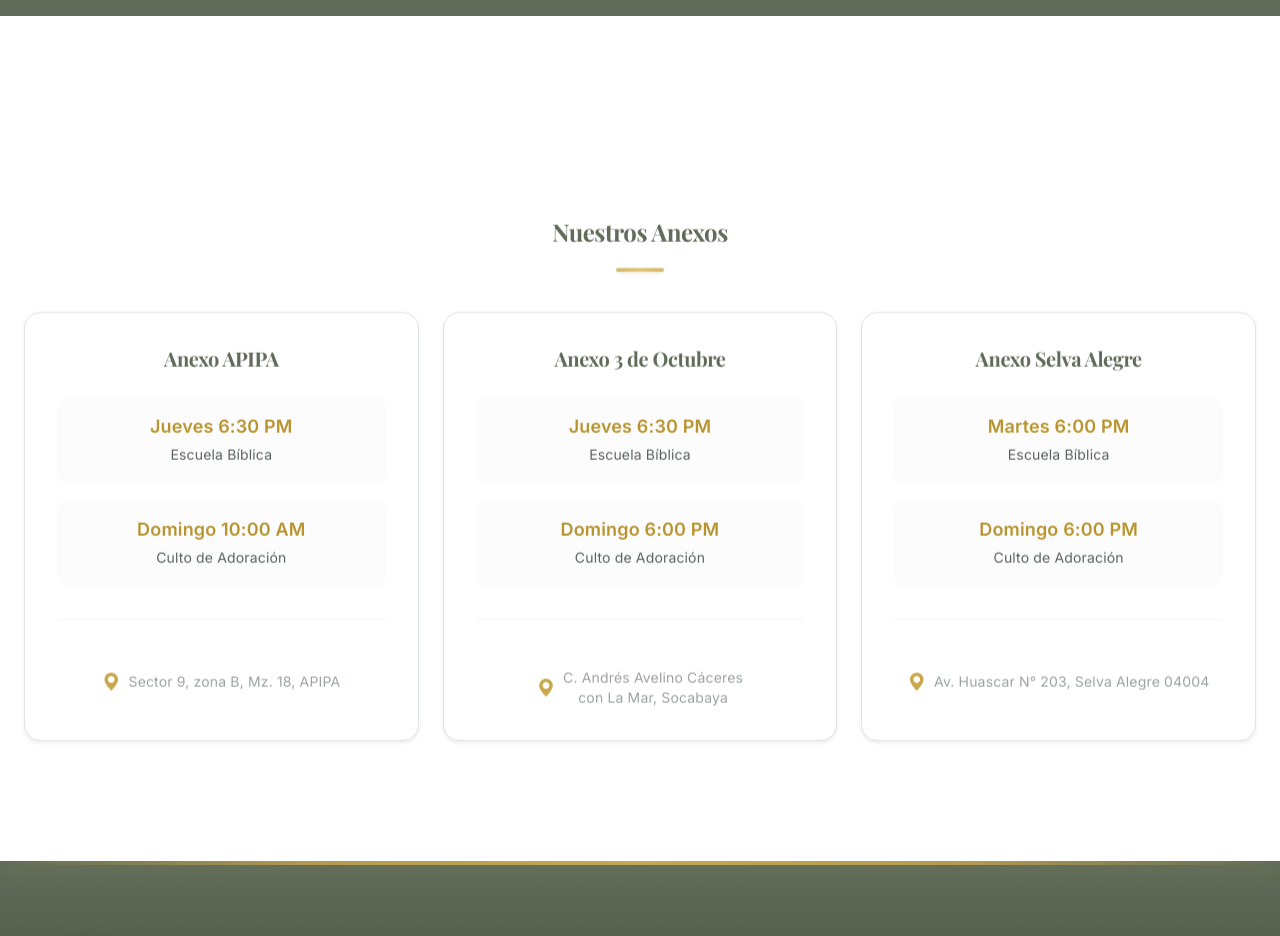
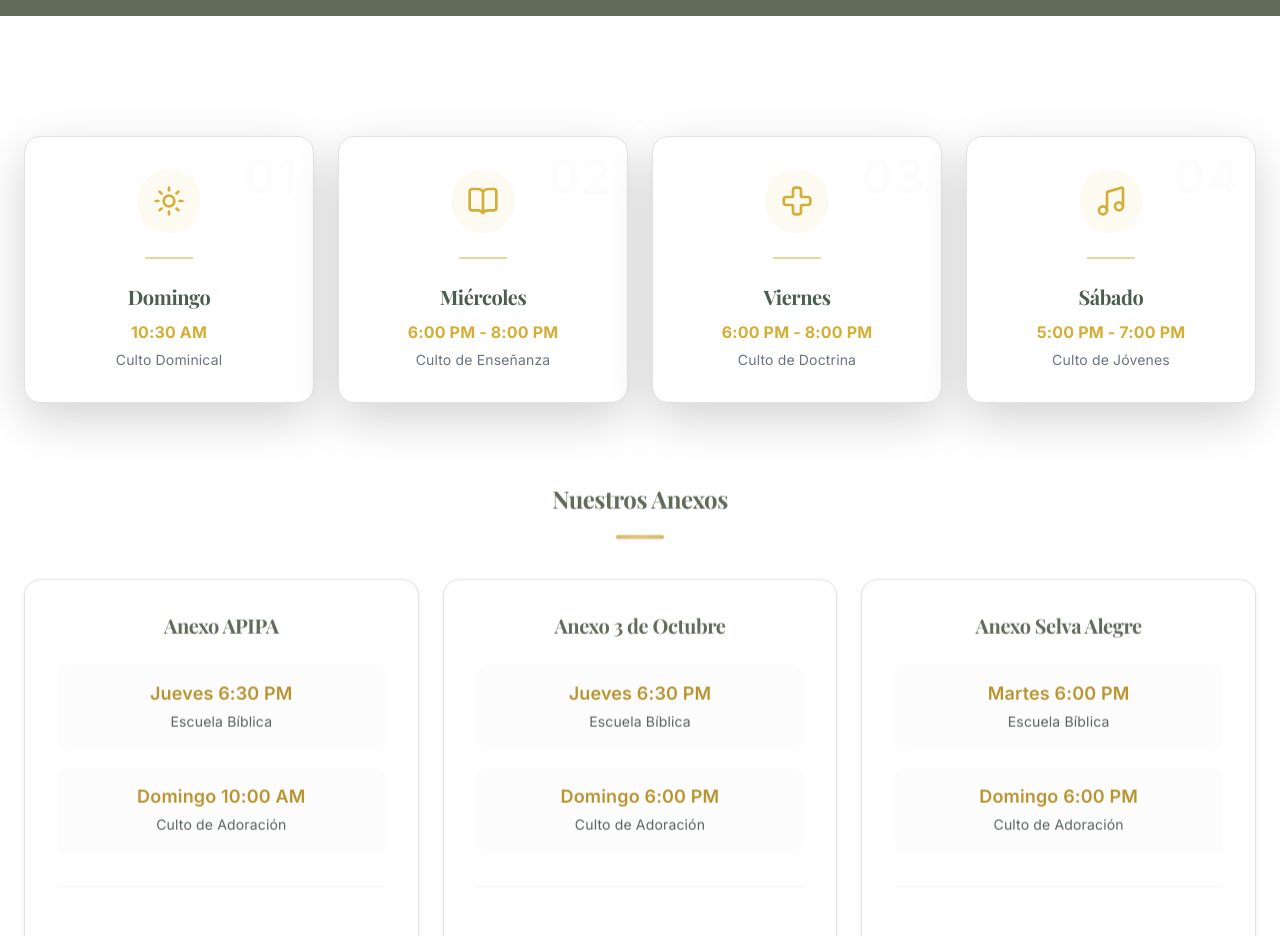
Before and after one commit to gerargram2006/Pagina-Iglesia, a React (Vite) app: page /horarios in a window 1280 px wide. Shown: the part 1200-2136 px from the top of the page. Built offline with nearby package versions, Linux system fonts and the light colour scheme; no server answers.

Commit message:
fix(ui): Mostrar horarios centrales en página de Horarios
Se modificó la prop showCentral a true para que la página de horarios principal no oculte la grilla de cultos de la sede central.

```diff
--- a/src/pages/Horarios.tsx
+++ b/src/pages/Horarios.tsx
@@ -9,7 +9,7 @@ export default function Horarios() {
             <PageHeader title="Horarios" subtitle="Conoce nuestros horarios de reunión" />
             <main>
                 <Events />
-                <ScheduleSection title={null} subtitle={null} id="anexos-horarios" showCentral={false} />
+                <ScheduleSection title={null} subtitle={null} id="anexos-horarios" showCentral={true} />
             </main>
         </>
     );
```
